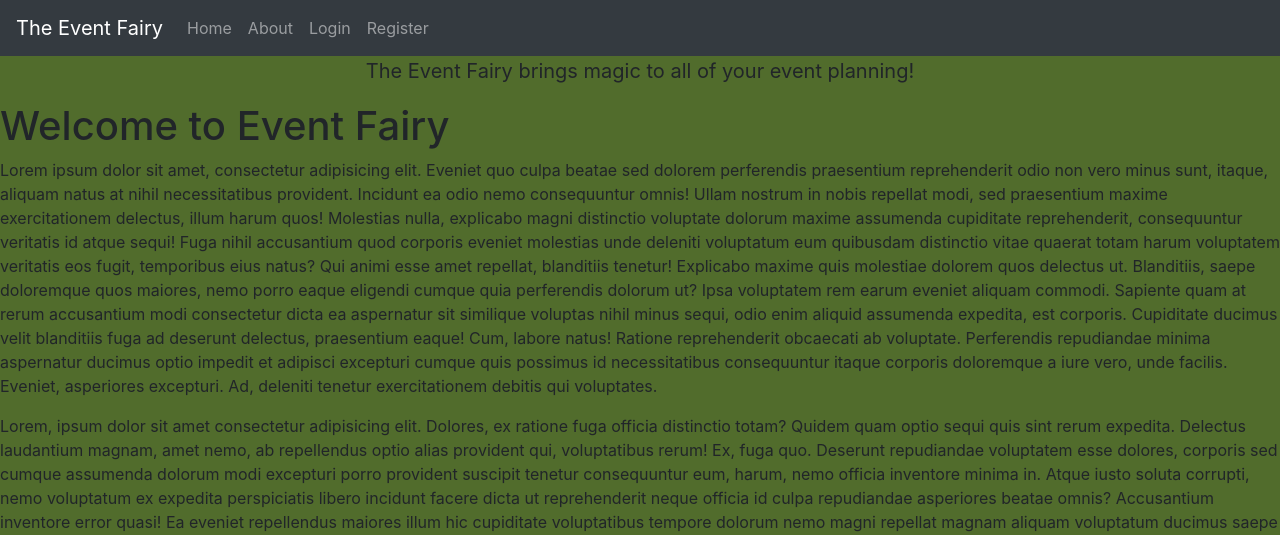
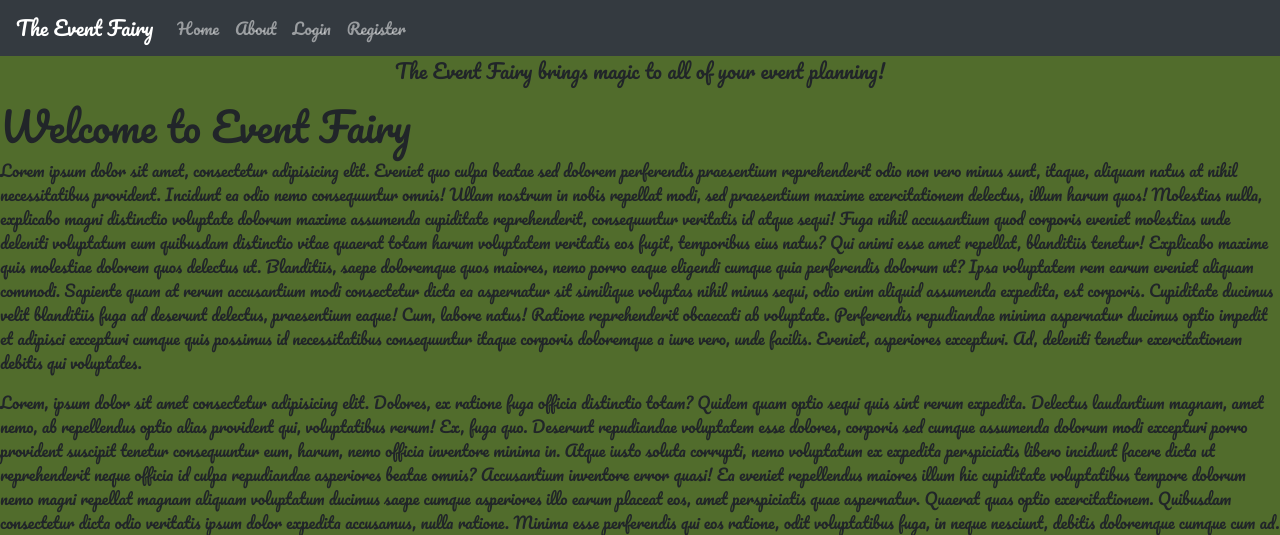
Before and after one commit to tranln025/the-event-fairy, a Django app: page / in a window 1280 px wide. Shown: the top 535 px of the page. Run offline with Django 3.2, Linux system fonts and the light colour scheme; some libraries are stand-ins or nearby versions; grey boxes are pictures that could not be loaded.

Commit message:
updates css

```diff
--- a/project_2_app/static/css/main.css
+++ b/project_2_app/static/css/main.css
@@ -3,8 +3,17 @@ nav{
     background-color: #203E10;
 }
 
+header {
+    font-family: 'Pacifico', cursive;
+}
+
+h1 {
+    font-family: 'Pacifico', cursive;
+}
+
 body {
     background-color: #516C2C;
+    font-family: 'Pacifico', cursive;
 }
 
 
@@ -24,6 +33,7 @@ body {
 .blockquote {
     text-decoration-color: #421813;
     text-align: center;
+    font-family: 'Pacifico', cursive;
 }
 
 
--- a/project_2_app/templates/base.html
+++ b/project_2_app/templates/base.html
@@ -11,6 +11,8 @@
     <link rel="stylesheet" href="https://stackpath.bootstrapcdn.com/bootstrap/4.3.1/css/bootstrap.min.css" integrity="sha384-ggOyR0iXCbMQv3Xipma34MD+dH/1fQ784/j6cY/iJTQUOhcWr7x9JvoRxT2MZw1T" crossorigin="anonymous">
     <!-- Main CSS -->
     <link rel="stylesheet" href="{% static 'css/main.css' %}">
+    <!-- Google Fonts -->
+    <link href="https://fonts.googleapis.com/css?family=Pacifico&display=swap" rel="stylesheet">
     <!-- Jquery -->
     <script defer src="https://code.jquery.com/jquery-3.4.1.min.js" integrity="sha256-CSXorXvZcTkaix6Yvo6HppcZGetbYMGWSFlBw8HfCJo=" crossorigin="anonymous"></script>
     <!-- Bootstrap JS -->
```
Also changed, not shown: project_2_app/templates/home.html (+15 -9 lines).
